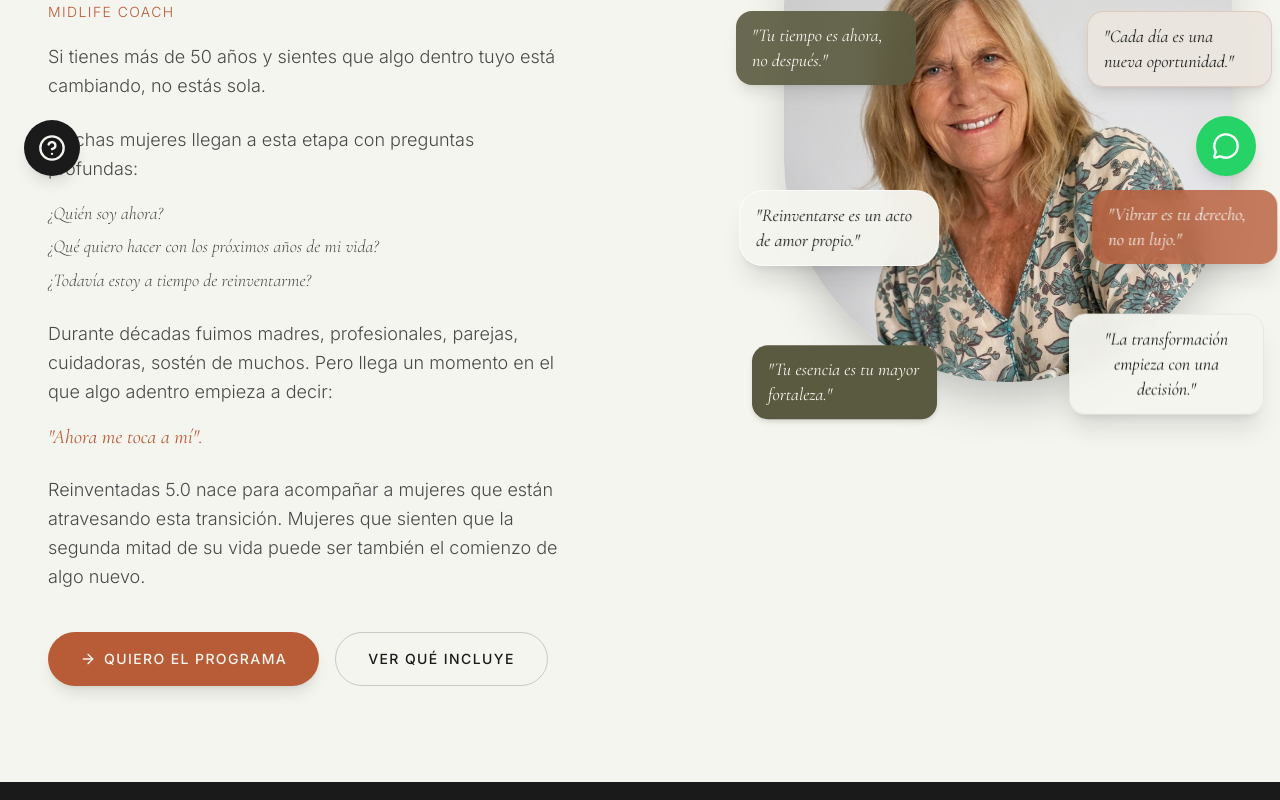
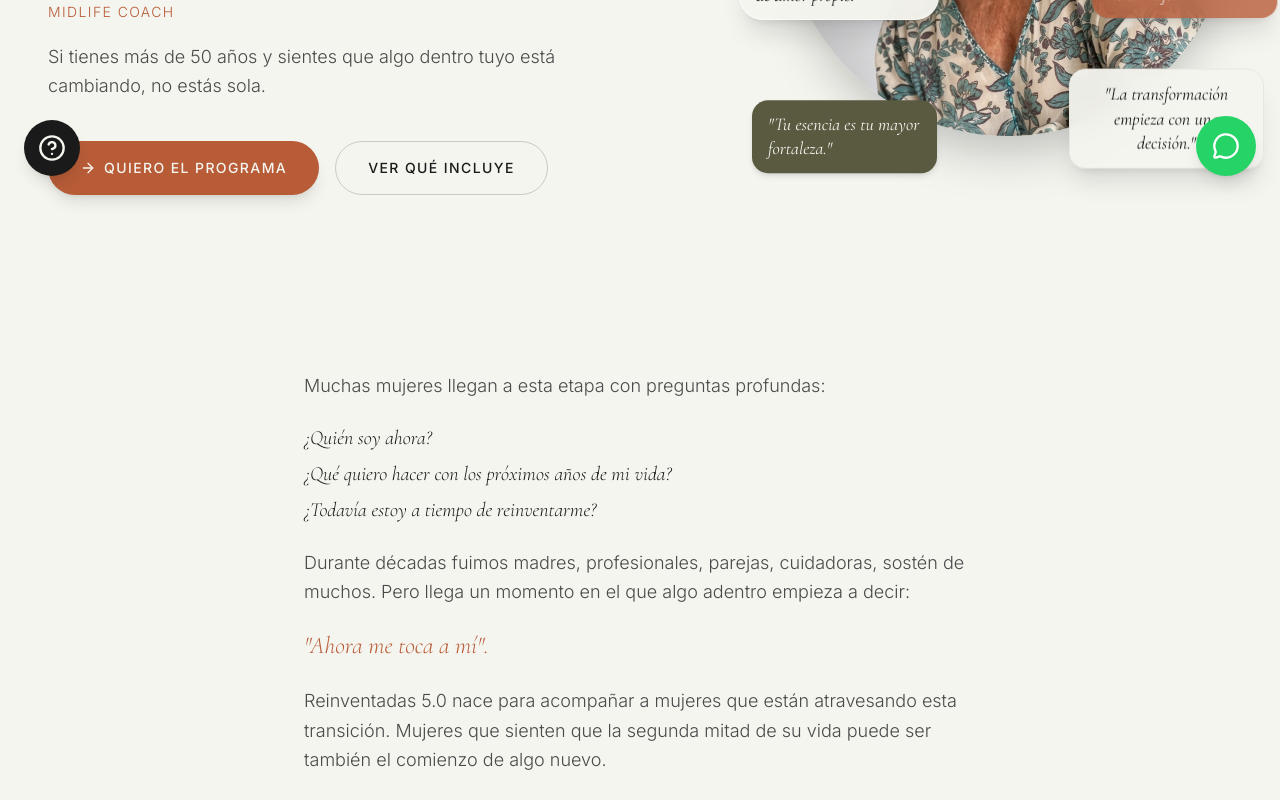
Before and after one commit to ProgWBVSG/Isabel-Web, a React (Vite) app: page / in a window 1280 px wide. Shown: the part 600-1400 px from the top of the page. Built offline with nearby package versions, Linux system fonts and the light colour scheme.

Commit message:
refactor: separar Hero corto y distribuir texto en secciones

```diff
--- a/src/pages/Landing.tsx
+++ b/src/pages/Landing.tsx
@@ -62,27 +62,8 @@
               Por <span className="font-medium text-ink">Isabel Martínez de Campos</span><br />
               <span className="text-sm tracking-widest uppercase text-terracotta">Midlife Coach</span>
             </p>
-            <p className="text-lg text-ink-light mb-6 leading-relaxed max-w-lg font-light">
+            <p className="text-lg text-ink-light mb-10 leading-relaxed max-w-lg font-light">
               Si tienes más de 50 años y sientes que algo dentro tuyo está cambiando, no estás sola.
-            </p>
-            <p className="text-lg text-ink-light mb-4 leading-relaxed max-w-lg font-light">
-              Muchas mujeres llegan a esta etapa con preguntas profundas:
-            </p>
-            <ul className="text-lg text-ink-light mb-6 leading-relaxed max-w-lg font-light space-y-1 list-none">
-              <li className="font-serif italic">¿Quién soy ahora?</li>
-              <li className="font-serif italic">¿Qué quiero hacer con los próximos años de mi vida?</li>
-              <li className="font-serif italic">¿Todavía estoy a tiempo de reinventarme?</li>
-            </ul>
-            <p className="text-lg text-ink-light mb-4 leading-relaxed max-w-lg font-light">
-              Durante décadas fuimos madres, profesionales, parejas, cuidadoras, sostén de muchos.
-              Pero llega un momento en el que algo adentro empieza a decir:
-            </p>
-            <p className="text-xl font-serif italic text-terracotta mb-6 max-w-lg">
-              "Ahora me toca a mí".
-            </p>
-            <p className="text-lg text-ink-light mb-10 leading-relaxed max-w-lg font-light">
-              Reinventadas 5.0 nace para acompañar a mujeres que están atravesando esta transición.
-              Mujeres que sienten que la segunda mitad de su vida puede ser también el comienzo de algo nuevo.
             </p>
             <div className="flex flex-col sm:flex-row gap-4">
               <a
@@ -217,6 +198,39 @@
                 </p>
               </motion.div>
             </div>
+          </motion.div>
+        </div>
+      </section>
+
+      {/* 1b. INTRO / TRANSICIÓN */}
+      <section className="py-20 bg-cream">
+        <div className="max-w-3xl mx-auto px-6 lg:px-12">
+          <motion.div
+            initial={{ opacity: 0, y: 20 }}
+            whileInView={{ opacity: 1, y: 0 }}
+            viewport={{ once: true }}
+            transition={{ duration: 0.8 }}
+            className="space-y-6 text-lg text-ink-light font-light leading-relaxed"
+          >
+            <p>
+              Muchas mujeres llegan a esta etapa con preguntas profundas:
+            </p>
+            <ul className="list-none space-y-2 pl-0">
+              <li className="font-serif italic text-xl text-ink">¿Quién soy ahora?</li>
+              <li className="font-serif italic text-xl text-ink">¿Qué quiero hacer con los próximos años de mi vida?</li>
+              <li className="font-serif italic text-xl text-ink">¿Todavía estoy a tiempo de reinventarme?</li>
+            </ul>
+            <p>
+              Durante décadas fuimos madres, profesionales, parejas, cuidadoras, sostén de muchos.
+              Pero llega un momento en el que algo adentro empieza a decir:
+            </p>
+            <p className="text-2xl font-serif italic text-terracotta">
+              "Ahora me toca a mí".
+            </p>
+            <p>
+              Reinventadas 5.0 nace para acompañar a mujeres que están atravesando esta transición.
+              Mujeres que sienten que la segunda mitad de su vida puede ser también el comienzo de algo nuevo.
+            </p>
           </motion.div>
         </div>
       </section>
```
